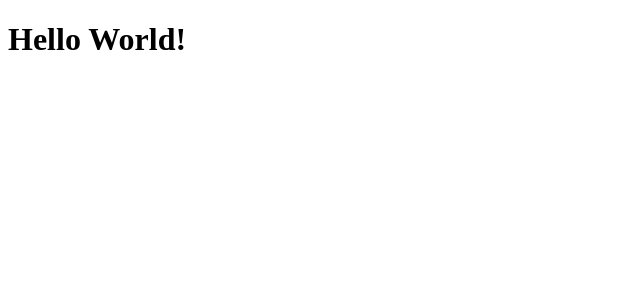
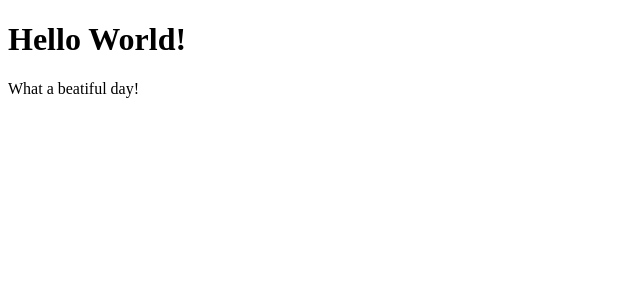
Before and after one commit to Emiliano-S/react-exercises, a React (Create React App) app: page / in a window 1280 px wide. Shown: the top 300 px of the page, without its empty margins (0-640 px from the left). Built offline with nearby package versions, Linux system fonts and the light colour scheme.

Commit message:
End: esercizio components-05

```diff
--- a/src/Hello.js
+++ b/src/Hello.js
@@ -2,6 +2,11 @@
 
 export class Hello extends React.Component{
     render(){
-        return <h1>Hello World!</h1>
+        return (
+            <div>
+                <h1>Hello World!</h1>
+                <p>What a beatiful day!</p>
+            </div>
+        );
     };
 };
```
